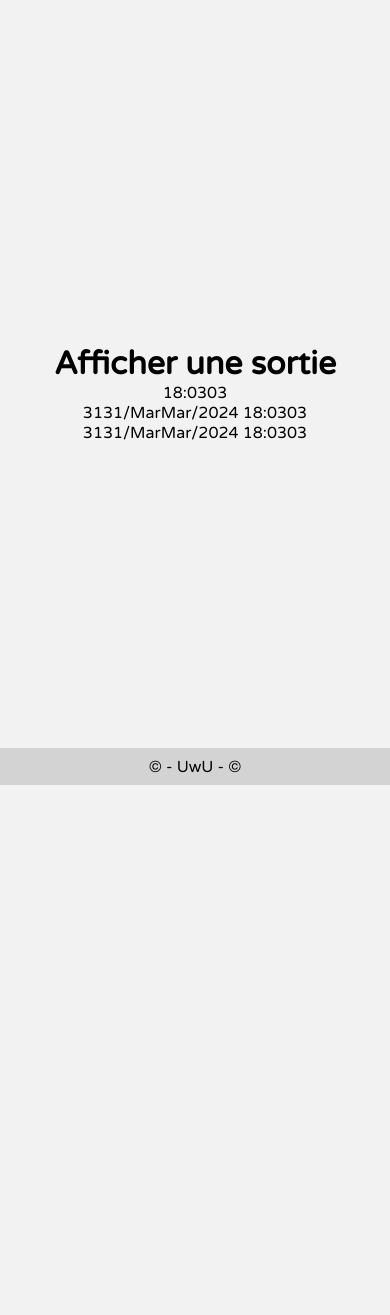
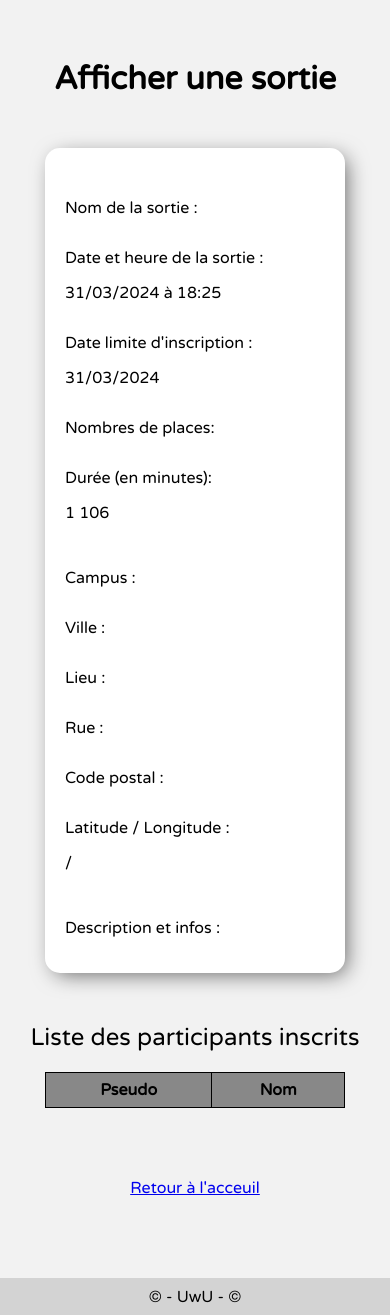
Before and after one commit to akam731/sortir.com, a Symfony app: template templates/event/details.html.twig in a window 390 px wide. Shown: the part 59-1374 px from the top of the page. Before the commit the page ends 844 px from the top, so only its background shows below. Run offline with Twig, Linux system fonts and the light colour scheme; the template is opened without the code that fills it, so the values that code supplies are empty; some libraries are stand-ins or nearby versions.

Commit message:
Affichage d'un event

```diff
--- /dev/null
+++ b/public/css/event/show.css
@@ -0,0 +1,123 @@
+.show_event{
+    padding: 40px;
+    border-radius: 15px;
+    -webkit-box-shadow: 5px 5px 21px -4px rgba(0, 0, 0, 0.6);
+    box-shadow: 5px 5px 21px -4px rgba(0, 0, 0, 0.6);
+    background: #ffffff;
+    margin: 50px 0 0 0;
+}
+
+.show_event_top{
+    display: flex;
+}
+
+.show_event_top p{
+    display: inline-block;
+}
+
+.show_event_left, .show_event_right{
+    width: 550px;
+}
+
+.title{
+    width: 250px;
+}
+
+.show_event_bottom{
+    margin: 30px 0 0 0;
+    display: flex;
+}
+.show_event_bottom p{
+    display: inline-block;
+}
+
+.desc{
+    max-width: 700px;
+    word-wrap: break-word;
+    overflow-wrap: break-word;
+}
+
+.users_list{
+    margin: 50px auto 50px 20px;
+}
+
+.users_list > h2{
+    font-weight: normal;
+}
+
+
+table td, table th {
+    border: 1px solid #000;
+    text-align: center;
+}
+table {
+    border-collapse: collapse;
+    border-spacing: 0;
+    width: 300px;
+}
+table th {
+    background-color: #888888;
+    font-weight: bold;
+    text-align: center;
+    padding: 7px 20px;
+}
+
+@media screen and (max-width: 1250px){
+    .show_event_left, .show_event_right{
+        width: 430px;
+    }
+}
+@media screen and (max-width: 1050px){
+    .title {
+         width: 210px;
+    }
+    .show_event{
+        width: 100%;
+    }
+    .show_event_left, .show_event_right{
+        width: 50%;
+    }
+}
+
+@media screen and (max-width: 1000px){
+    .show_event_top {
+        flex-direction: column;
+    }
+    .show_event{
+        width: 550px;
+    }
+    .show_event_left, .show_event_right{
+        width: 100%;
+    }
+    .users_list {
+        margin: 50px auto 50px auto;
+        text-align: center;
+    }
+    table {
+        margin: 20px auto;
+    }
+    .show_event_bottom {
+        flex-direction: column;
+    }
+    .show_event_bottom .desc {
+        margin: 15px 0 0 0;
+        max-width: 100%;
+    }
+}
+@media screen and (max-width: 600px){
+
+    .show_event{
+        width: 300px;
+        padding: 20px;
+    }
+    .show_event_top p{
+        display: block;
+        margin: 15px 0;
+    }
+    .show_event_top .title {
+        margin: 30px 0 0 0;
+    }
+    .show_event_top br{
+        display: none;
+    }
+}
--- a/src/Controller/EventController.php
+++ b/src/Controller/EventController.php
@@ -83,8 +83,11 @@
             return $this->redirectToRoute('main_home');
         }
 
+        $city = $event->getPlace()->getCity();
+
         return $this->render('event/details.html.twig', [
-            "event" => $event
+            "event" => $event,
+            "city" => $city,
         ]);
     }
 
--- a/templates/event/details.html.twig
+++ b/templates/event/details.html.twig
@@ -6,24 +6,104 @@
 
 {% endblock %}
 
+{% block head %}
+
+    <link rel="stylesheet" href="{{ asset('css/event/show.css') }}">
+
+{% endblock %}
+
 {% block body %}
 
+    <br>
     <br>
     <br>
 
     <h1>Afficher une sortie</h1>
 
-    <h2>{{event.name}}</h2>
-    <div>{{ event.eventInformations }}</div>
-    <div>{{ event.durationTime | date('H:mm' ) }}</div>
-    <div>{{ event.startingDate | date('dd/MM/Y H:mm' ) }}</div>
-    <div>{{ event.maxRegistration }}</div>
-    <div>{{ event.place.name }}</div>
-    <div>{{ event.registrationEnd | date('dd/MM/Y H:mm' )}}</div>
-    <div>{{ event.status }}</div>
-    {% for participant in event.participants %}
-    <div>{{ participant.firstName }}</div>
-    {% endfor %}
-    <div>{{ event.organiser.pseudo }}</div>
+    <section class="show_event">
+
+        <div class="show_event_top">
+
+            <div class="show_event_left">
+
+                <p class="title">Nom de la sortie :</p>
+                <p class="attr">{{ event.name }}</p>
+                <br><br>
+                <p class="title">Date et heure de la sortie :</p>
+                <p class="attr">{{ event.startingDate|date('d/m/Y à H:i') }}</p>
+                <br><br>
+                <p class="title">Date limite d'inscription :</p>
+                <p class="attr">{{ event.registrationEnd|date('d/m/Y') }}</p>
+                <br><br>
+                <p class="title">Nombres de places:</p>
+                <p class="attr">{{ event.maxRegistration }}</p>
+                <br><br>
+                <p class="title">Durée (en minutes):</p>
+                {% set timeInSeconds = event.durationTime|date('H') * 3600 + event.durationTime|date('i') * 60 + event.durationTime|date('s') %}
+                {% set timeInMinutes = timeInSeconds / 60 %}
+                <p class="attr">{{ timeInMinutes|number_format(0, '.', ' ')  }}</p>
+
+            </div>
+            <div class="show_event_right">
+
+                <p class="title">Campus :</p>
+                <p class="attr">{{ event.organiser.campus.name }}</p>
+                <br><br>
+                <p class="title">Ville :</p>
+                <p class="attr">{{ city.name }}</p>
+                <br><br>
+                <p class="title">Lieu :</p>
+                <p class="attr">{{ event.place.name }}</p>
+                <br><br>
+                <p class="title">Rue :</p>
+                <p class="attr">{{ event.place.street }}</p>
+                <br><br>
+                <p class="title">Code postal :</p>
+                <p class="attr">{{ city.zipCode }}</p>
+                <br><br>
+                <p class="title">Latitude / Longitude :</p>
+                <p class="attr">{{ event.place.latitude }} / {{ event.place.longitude }} </p>
+
+
+            </div>
+
+        </div>
+
+        <div class="show_event_bottom">
+
+            <p class="title">Description et infos :</p>
+            <p class="desc">{{ event.eventInformations }}</p>
+
+        </div>
+
+    </section>
+
+
+    <section class="users_list">
+        <h2>Liste des participants inscrits</h2>
+
+        <table>
+            <thead>
+            <tr>
+                <th>Pseudo</th>
+                <th>Nom</th>
+            </tr>
+            </thead>
+            <tbody>
+            {% for participant in event.participants %}
+                <tr>
+                    <td><a href="{{ path('profil_home_id' , { 'id' : event.organiser.id} ) }}">{{ participant.pseudo }}</a></td>
+                    <td>{{ participant.firstName }}</td>
+                </tr>
+            {% endfor %}
+            </tbody>
+        </table>
+    </section>
+
+    <a href="{{ path('main_home') }}">Retour à l'acceuil</a>
+    <br>
+    <br>
+    <br>
+    <br>
 
 {% endblock %}
```
